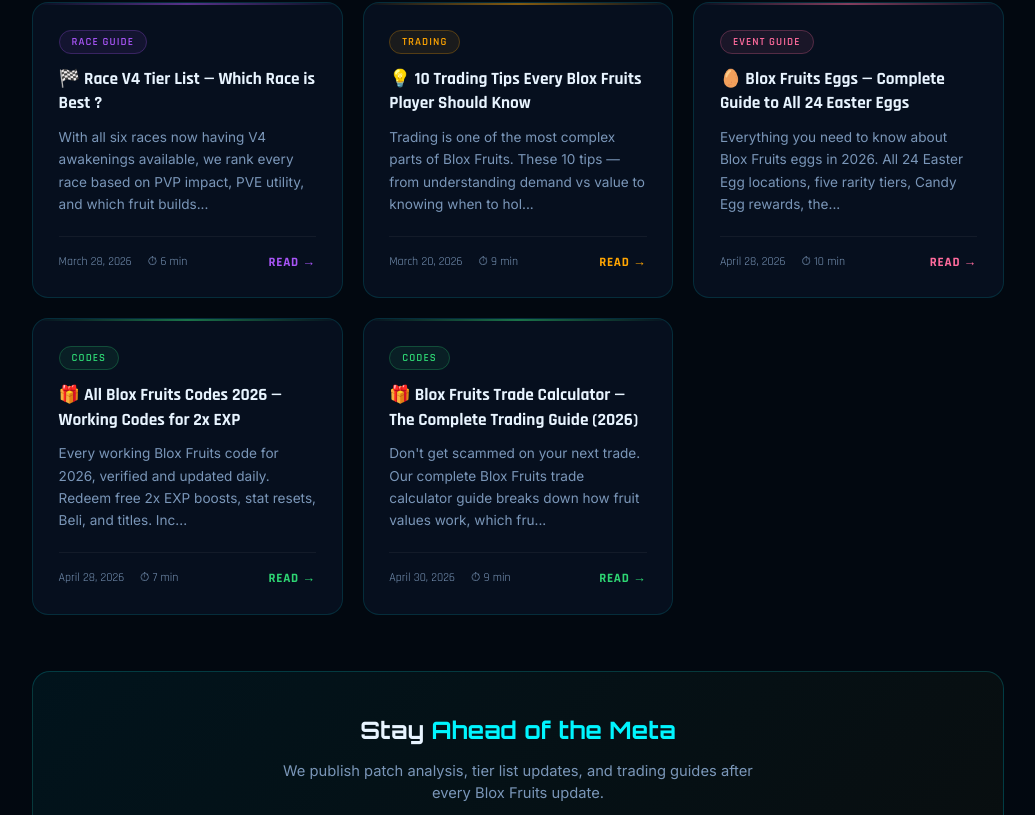
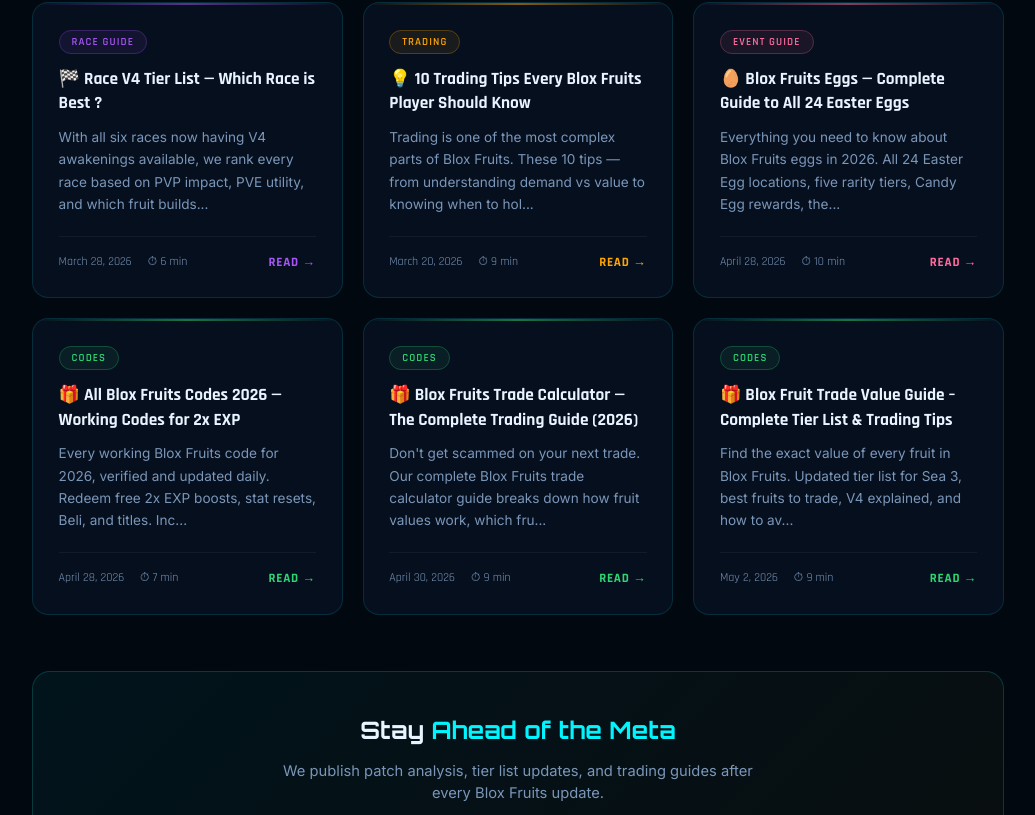
Before and after one commit to fhardi95/bloxfruitsai, a Next.js app: page /blog in a window 1280 px wide. Shown: the part 1141-1956 px from the top of the page, without its empty margins (122-1157 px from the left). Built offline with nearby package versions, Linux system fonts and the light colour scheme.

Commit message:
Add files via upload

```diff
--- a/app/blog/BlogClient.tsx
+++ b/app/blog/BlogClient.tsx
@@ -112,6 +112,19 @@ const POSTS = [
     title: "Blox Fruits Trade Calculator — The Complete Trading Guide (2026)",
     excerpt: "Don't get scammed on your next trade. Our complete Blox Fruits trade calculator guide breaks down how fruit values work, which fruits are worth the most in 2026",
     date: "April 30, 2026",
+    category: "Codes",
+    categoryColor: "#2ed573",
+    categoryBg: "rgba(46,213,115,0.08)",
+    categoryBorder: "rgba(46,213,115,0.25)",
+    readTime: "9 min",
+    icon: "🎁",
+    featured: true,
+  },
+      {
+    slug: "blox-fruit-trade-value-guide",
+    title: "Blox Fruit Trade Value Guide – Complete Tier List & Trading Tips",
+    excerpt: "Find the exact value of every fruit in Blox Fruits. Updated tier list for Sea 3, best fruits to trade, V4 explained, and how to avoid getting scammed in every deal.",
+    date: "May 2, 2026",
     category: "Codes",
     categoryColor: "#2ed573",
     categoryBg: "rgba(46,213,115,0.08)",
```
